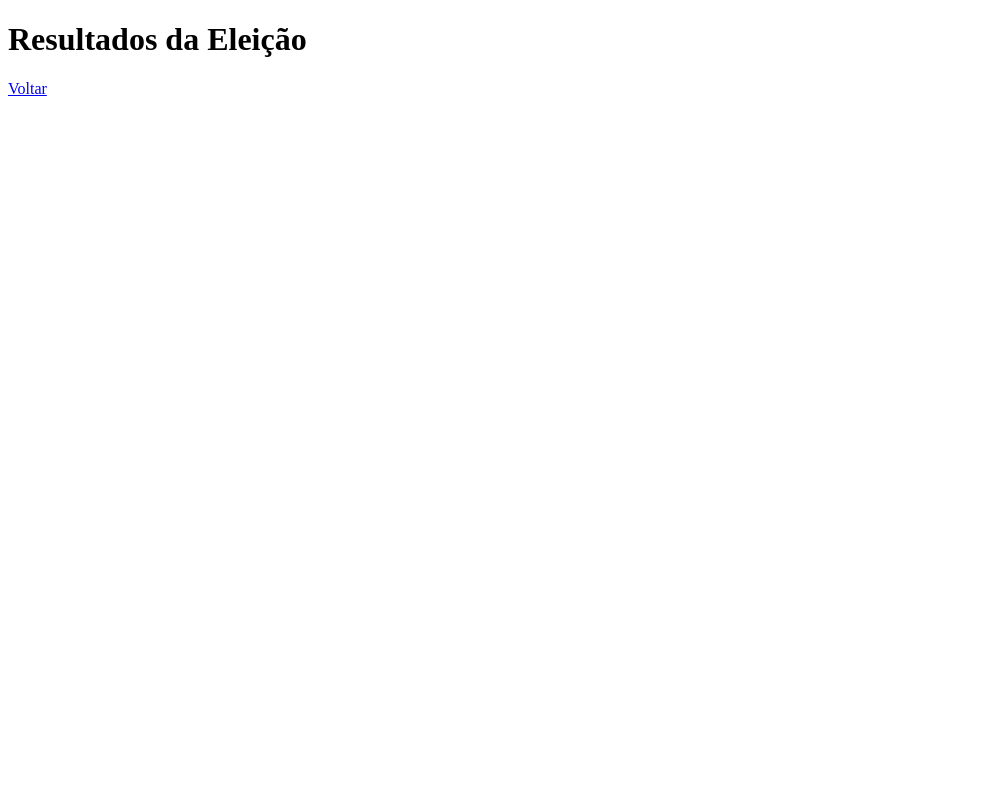
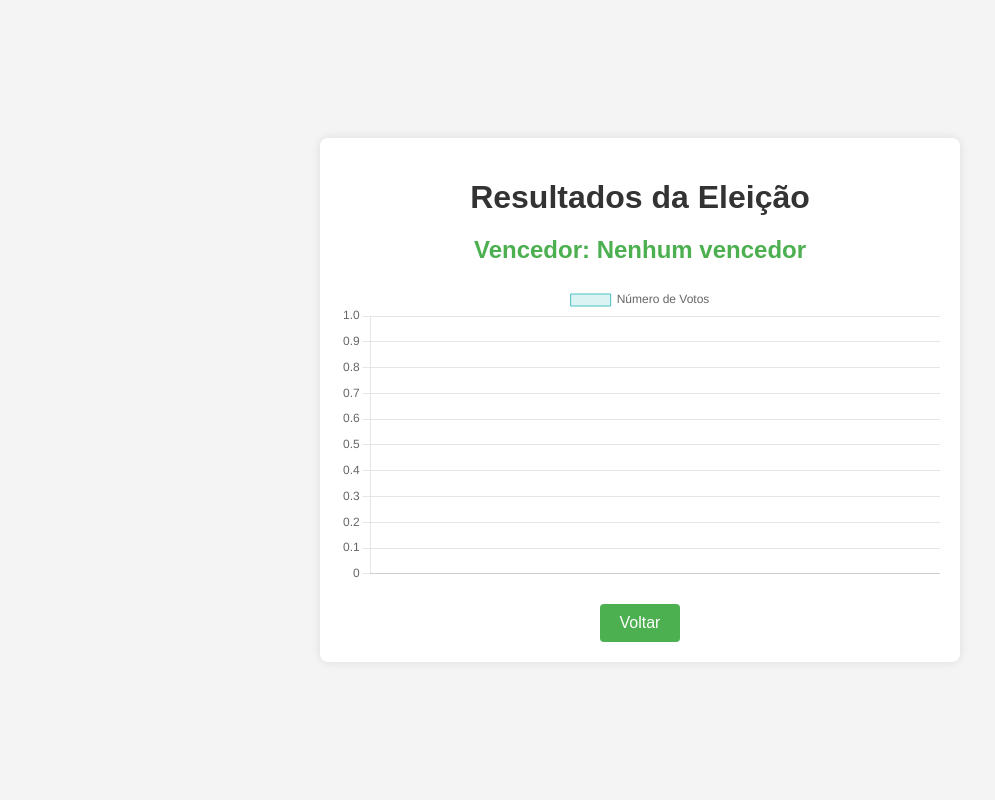
Before and after one commit to airtowF/eleicao-condominio, a Flask app: page /resultados in a window 1280 px wide. Shown: the whole page, without its empty margins (0-995 px from the left). Run offline with Flask 3, Linux system fonts and the light colour scheme; data that the repository does not hold is empty.

Commit message:
adicionado gráficos

```diff
--- a/app.py
+++ b/app.py
@@ -134,7 +134,8 @@ def urna():
 def resultados():
     urna = Urna()
     resultados = urna.resultados()
-    return render_template('resultados.html', resultados=resultados)
+    vencedor = max(resultados, key=resultados.get) if resultados else "Nenhum vencedor"
+    return render_template('resultados.html', resultados=resultados, vencedor=vencedor, resultados_keys=list(resultados.keys()), resultados_values=list(resultados.values()))
 
 if __name__ == '__main__':
     app.run(debug=True)
--- a/template/resultados.html
+++ b/template/resultados.html
@@ -1,15 +1,113 @@
 <!DOCTYPE html>
-<html>
+<html lang="pt">
 <head>
+    <meta charset="UTF-8">
+    <meta name="viewport" content="width=device-width, initial-scale=1.0">
     <title>Resultados da Eleição</title>
+    <style>
+        body {
+            font-family: Arial, sans-serif;
+            background-color: #f4f4f4;
+            margin: 0;
+            padding: 0;
+            display: flex;
+            justify-content: center;
+            align-items: center;
+            height: 100vh;
+        }
+
+        .resultados-container {
+            background-color: #fff;
+            padding: 20px;
+            border-radius: 8px;
+            box-shadow: 0 0 10px rgba(0, 0, 0, 0.1);
+            width: 100%;
+            max-width: 600px;
+            text-align: center;
+        }
+
+        h1 {
+            color: #333;
+            margin-bottom: 20px;
+        }
+
+        h2 {
+            color: #4CAF50;
+            margin-bottom: 20px;
+        }
+
+        ul {
+            list-style-type: none;
+            padding: 0;
+        }
+
+        li {
+            margin-bottom: 10px;
+            font-size: 18px;
+            color: #555;
+        }
+
+        a {
+            display: inline-block;
+            margin-top: 20px;
+            padding: 10px 20px;
+            background-color: #4CAF50;
+            color: white;
+            text-decoration: none;
+            border-radius: 4px;
+        }
+
+        a:hover {
+            background-color: #45a049;
+        }
+
+        .chart-container {
+            margin-top: 20px;
+        }
+
+        .chart {
+            width: 100%;
+            height: 400px;
+        }
+    </style>
+    <script src="https://cdn.jsdelivr.net/npm/chart.js"></script>
 </head>
 <body>
+    <div class="resultados-container">
         <h1>Resultados da Eleição</h1>
+        <h2>Vencedor: {{ vencedor }}</h2>
         <ul>
             {% for nome, votos in resultados.items() %}
                 <li>{{ nome }}: {{ votos }} votos</li>
             {% endfor %}
         </ul>
+        <div class="chart-container">
+            <canvas id="votosChart" class="chart"></canvas>
+        </div>
         <a href="/">Voltar</a>
+    </div>
+    <script>
+        var ctx = document.getElementById('votosChart').getContext('2d');
+        var votosChart = new Chart(ctx, {
+            type: 'bar',
+            data: {
+                labels: {{ resultados_keys|tojson }},
+                datasets: [{
+                    label: 'Número de Votos',
+                    data: {{ resultados_values|tojson }},
+                    backgroundColor: 'rgba(75, 192, 192, 0.2)',
+                    borderColor: 'rgba(75, 192, 192, 1)',
+                    borderWidth: 1
+                }]
+            },
+            options: {
+                scales: {
+                    y: {
+                        beginAtZero: true
+                    }
+                }
+            }
+        });
+    </script>
 </body>
 </html>
```
Lines whose indentation alone changed are shown as unchanged.
